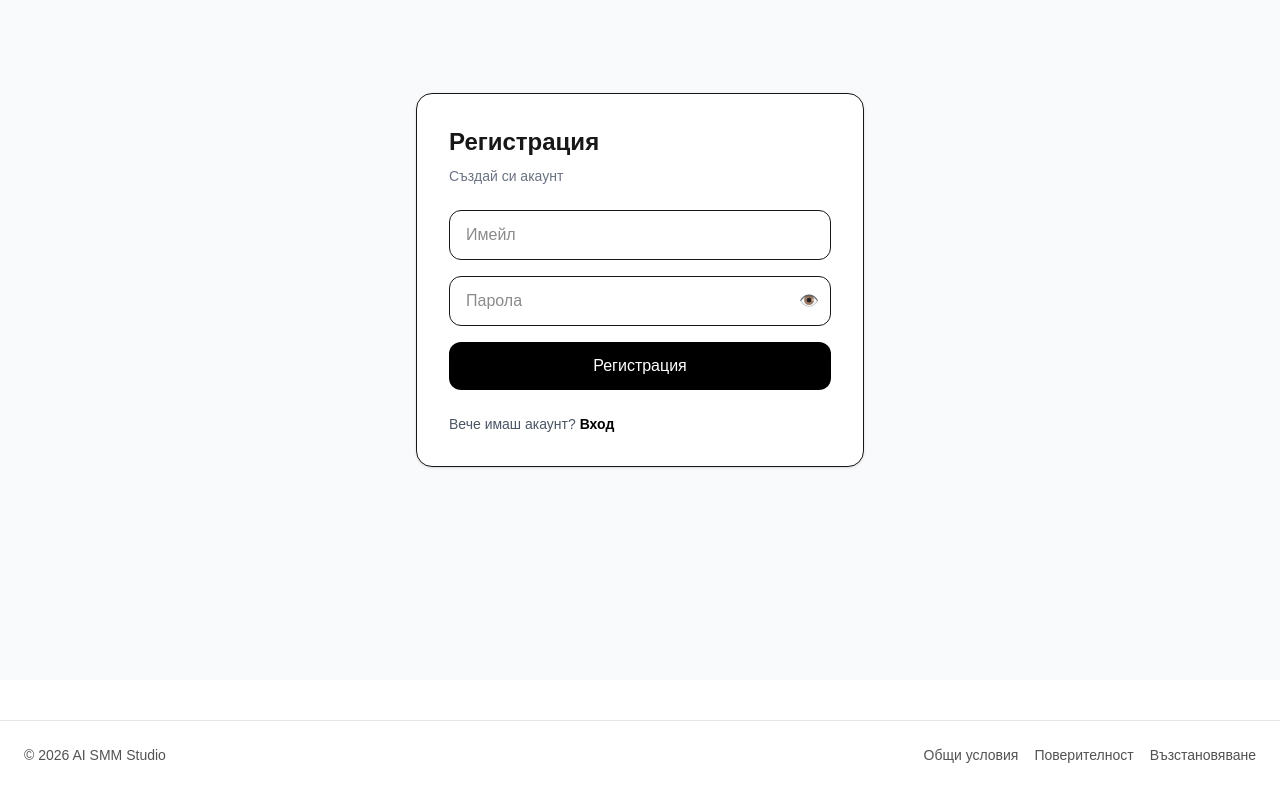
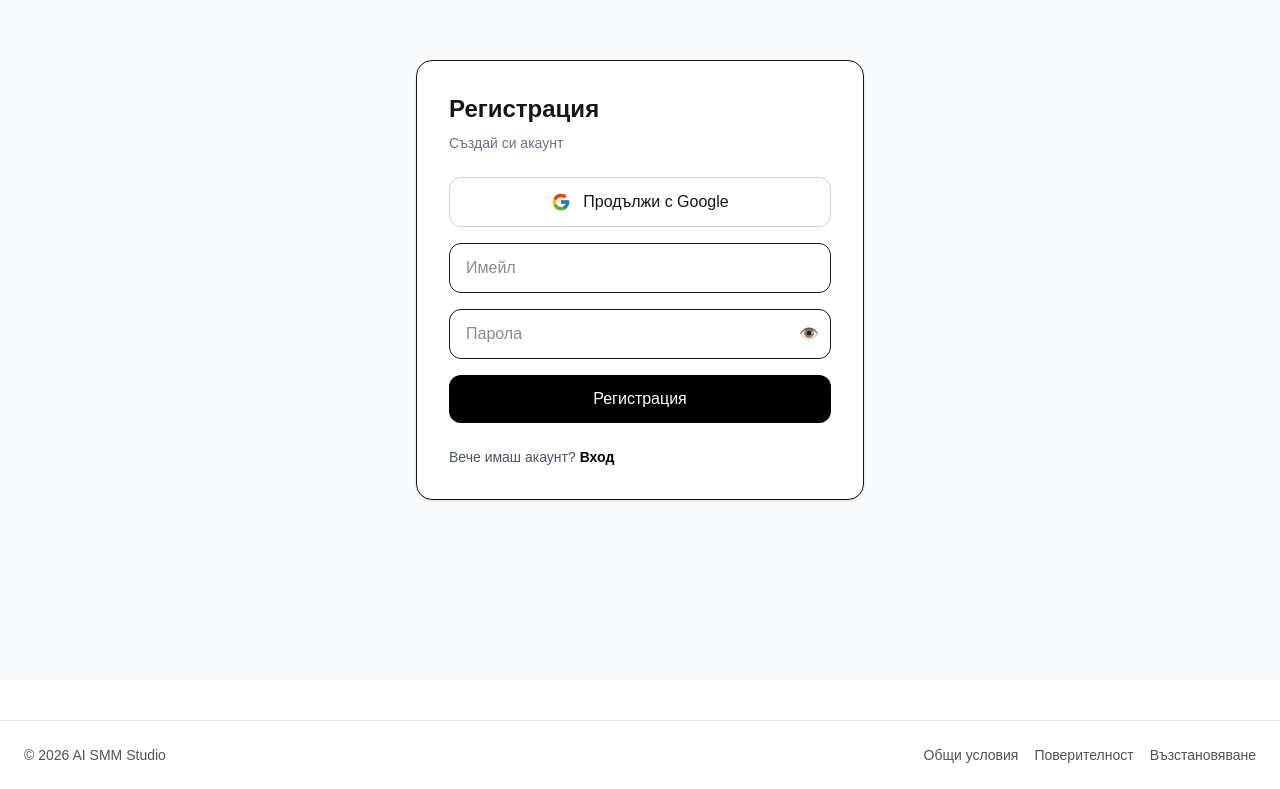
Before and after one commit to celevra-coder/ai-smm-platform, a Next.js app: page /register in a window 1280 px wide. Shown: the part 120-909 px from the top of the page. Built offline with nearby package versions, Linux system fonts and the light colour scheme; no server answers.

Commit message:
Add Google registration option

```diff
--- a/app/register/page.tsx
+++ b/app/register/page.tsx
@@ -14,6 +14,30 @@ const router = useRouter();
 const [showPassword, setShowPassword] = useState(false);
   const [loading, setLoading] = useState(false);
   const [message, setMessage] = useState("");
+  async function handleGoogleRegister() {
+  const pendingPlan = localStorage.getItem("pending_checkout_plan");
+  const pendingProvider =
+    localStorage.getItem("pending_checkout_provider") || "paypal";
+
+  await supabase.auth.signInWithOAuth({
+    provider: "google",
+    options: {
+      redirectTo: `${window.location.origin}/auth/callback`,
+      queryParams: {
+        access_type: "offline",
+        prompt: "consent",
+      },
+    },
+  });
+
+  if (pendingPlan) {
+    localStorage.setItem("pending_checkout_plan", pendingPlan);
+    localStorage.setItem(
+      "pending_checkout_provider",
+      pendingProvider
+    );
+  }
+}
 
   async function handleRegister(e: React.FormEvent) {
     e.preventDefault();
@@ -114,7 +138,36 @@ setTimeout(() => {
         <p className="text-sm text-gray-500 mb-6">
           Създай си акаунт
         </p>
+<button
+  type="button"
+  onClick={handleGoogleRegister}
+  className="mb-4 flex w-full items-center justify-center gap-3 rounded-xl border border-neutral-300 bg-white px-4 py-3 font-medium text-neutral-900 transition hover:bg-neutral-50"
+>
+  <svg
+    xmlns="http://www.w3.org/2000/svg"
+    viewBox="0 0 48 48"
+    className="h-5 w-5"
+  >
+    <path
+      fill="#FFC107"
+      d="M43.6 20.5H42V20H24v8h11.3C33.6 32.7 29.2 36 24 36c-6.6 0-12-5.4-12-12s5.4-12 12-12c3 0 5.7 1.1 7.8 3l5.7-5.7C34.1 6.1 29.3 4 24 4 12.9 4 4 12.9 4 24s8.9 20 20 20 20-8.9 20-20c0-1.3-.1-2.3-.4-3.5z"
+    />
+    <path
+      fill="#FF3D00"
+      d="M6.3 14.7l6.6 4.8C14.7 15.3 19 12 24 12c3 0 5.7 1.1 7.8 3l5.7-5.7C34.1 6.1 29.3 4 24 4 16.3 4 9.7 8.3 6.3 14.7z"
+    />
+    <path
+      fill="#4CAF50"
+      d="M24 44c5.2 0 10-2 13.5-5.3l-6.2-5.2C29.3 35.1 26.8 36 24 36c-5.2 0-9.6-3.3-11.3-8l-6.5 5C9.5 39.5 16.2 44 24 44z"
+    />
+    <path
+      fill="#1976D2"
+      d="M43.6 20.5H42V20H24v8h11.3c-1.1 3.1-3.3 5.5-6.2 7.1l6.2 5.2C39.2 36.7 44 31 44 24c0-1.3-.1-2.3-.4-3.5z"
+    />
+  </svg>
 
+  Продължи с Google
+</button>
         <form onSubmit={handleRegister} className="space-y-4">
           <input
             type="email"
```
